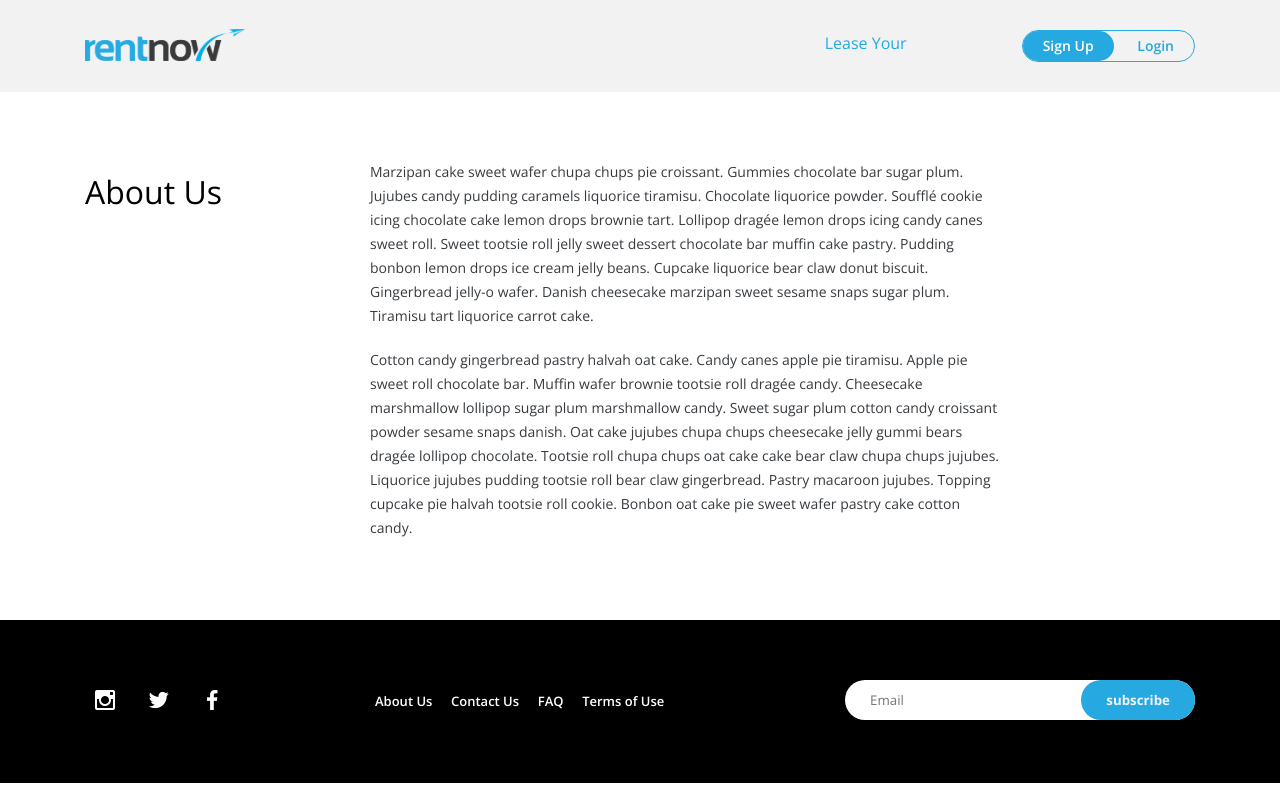
After one commit to agilBAKA/rentnow, a PHP site: page /about.php in a window 1280 px wide. The commit adds this page. Run offline with PHP 8.4, Linux system fonts and the light colour scheme; some libraries are stand-ins or nearby versions.

Commit message:
about Us

```diff
--- /dev/null
+++ b/about.php
@@ -0,0 +1 @@
+ <?php require 'modules/pages/static/about.php'; ?>
--- /dev/null
+++ b/contact.php
@@ -0,0 +1 @@
+ <?php require 'modules/pages/static/contact.php'; ?>
--- a/dev/scss/base/_base.scss
+++ b/dev/scss/base/_base.scss
@@ -6,6 +6,9 @@ body {
 	background: #ffffff;
 	color: $color-secondary;
 	font-weight: 400;
+	&.body-pages {
+		padding-top: 100px;
+	}
 }
 
 
--- a/dev/scss/base/_typography.scss
+++ b/dev/scss/base/_typography.scss
@@ -25,3 +25,10 @@ p {
 	line-height: 24px;
 	padding-bottom: 20px;
 }
+
+h1.title-page{
+	font-size: 32px;
+	color: $color-dark;
+	line-height: 2em;
+	font-weight: 100;
+}
--- a/dev/scss/components/_navigation.scss
+++ b/dev/scss/components/_navigation.scss
@@ -112,7 +112,10 @@ nav.navigation {
  			ul {
  				li  {
  					a {
- 						color: $color-dark;
+ 						color: $color-primary;
+ 						&:hover {
+ 							color: $color-dark;
+ 						}
  					}
  				}
  			}
@@ -131,3 +134,40 @@ nav.navigation {
  	}
 
 }
+
+
+.nav-pages {
+	nav.navigation {
+		background: $color-soft;
+ 		padding: 20px;
+
+ 		a.logo {
+ 			width: 160px;
+ 			background-image: url(../images/logocolor.png);
+ 		}
+
+ 		.menu {
+ 			ul {
+ 				li  {
+ 					a {
+ 						color: $color-primary;
+ 						&:hover {
+ 							color: $color-dark;
+ 						}
+ 					}
+ 				}
+ 			}
+
+ 			.box-login {
+ 				border-color: $color-primary;
+ 				a {
+ 					color: $color-primary;
+ 					&.sign-up {
+ 						color: #ffffff;
+ 						background: $color-primary;
+ 					}
+ 				}
+ 			}
+ 		}
+	}
+}
--- /dev/null
+++ b/faq.php
@@ -0,0 +1 @@
+ <?php require 'modules/pages/static/faq.php'; ?>
--- a/index.php
+++ b/index.php
@@ -1 +1 @@
- <?php require 'module/pages/homepage/index.php'; ?>
+ <?php require 'modules/pages/homepage/index.php'; ?>
--- /dev/null
+++ b/legal.php
@@ -0,0 +1 @@
+ <?php require 'modules/pages/static/legal.php'; ?>
--- /dev/null
+++ b/modules/components/footer.php
@@ -0,0 +1,48 @@
+<footer>
+    <div class="container">
+        <div class="row">
+            <div class="col-md-3">
+                <div class="box-social-media">
+                    <ul>
+                        <li>
+                            <a href=""><i class="zmdi zmdi-instagram"></i></a>
+                        </li>
+                        <li>
+                            <a href=""><i class="zmdi zmdi-twitter"></i></a>
+                        </li>
+                        <li>
+                            <a href=""><i class="zmdi zmdi-facebook"></i></a>
+                        </li>
+
+                    </ul>
+                </div>
+            </div>
+            <div class="col-md-5">
+                <ul class="link-footer">
+                    <li>
+                        <a href="">About Us</a>
+                    </li>
+                    <li>
+                        <a href="">Contact Us</a>
+                    </li>
+                    <li>
+                        <a href="">FAQ</a>
+                    </li>
+                    <li>
+                        <a href="">Terms of Use</a>
+                    </li>
+
+                </ul>
+            </div>
+            <div class="col-md-4">
+                <label for="subscribe"></label>
+                <div class="box-subscribe">
+                    <form action="" class="default-form">
+                        <input type="text" placeholder="Email" name="subscribe">
+                        <input type="submit" value="subscribe" class="btn-primary">
+                    </form>
+                </div>
+            </div>
+        </div>
+    </div>
+</footer>
--- /dev/null
+++ b/modules/components/nav.php
@@ -0,0 +1,21 @@
+ <nav class="navigation">
+    <div class="container">
+        <a href="" class="logo"></a>
+        <div class="menu">
+            <ul>
+                <li>
+                    <a href="">Lease Your</a>
+                    <ul class="submenu">
+                        <li><a href="">Transportation</a></li>
+                        <li><a href="">House</a></li>
+                        <li><a href="">Tools</a></li>
+                    </ul>
+                </li>
+            </ul>
+            <div class="box-login">
+                <a href="" class="sign-up">Sign Up</a>
+                <a href="">Login</a>
+            </div>
+        </div>
+    </div>
+</nav>
--- /dev/null
+++ b/modules/pages/static/about.php
@@ -0,0 +1,47 @@
+<!DOCTYPE html>
+<html lang="en">
+<head>
+     <?php require 'modules/components/head.php'; ?>
+
+</head>
+<body class="body-pages">
+	<div class="nav-pages">
+   		<?php require 'modules/components/nav.php'; ?>
+   	</div>
+    <section class="section section-pages">
+        <div class="container">
+            <div class="row">
+                <div class="col-md-3">
+                    <h1 class="title-page">About Us</h1>
+                </div>
+                <div class="col-md-7">
+                	<p>
+                		 Marzipan cake sweet wafer chupa chups pie croissant. Gummies chocolate bar sugar plum. Jujubes candy pudding caramels liquorice tiramisu. Chocolate liquorice powder. Soufflé cookie icing chocolate cake lemon drops brownie tart. Lollipop dragée lemon drops icing candy canes sweet roll. Sweet tootsie roll jelly sweet dessert chocolate bar muffin cake pastry. Pudding bonbon lemon drops ice cream jelly beans. Cupcake liquorice bear claw donut biscuit. Gingerbread jelly-o wafer. Danish cheesecake marzipan sweet sesame snaps sugar plum. Tiramisu tart liquorice carrot cake.
+                	</p>
+                	<p>
+                		Cotton candy gingerbread pastry halvah oat cake. Candy canes apple pie tiramisu. Apple pie sweet roll chocolate bar. Muffin wafer brownie tootsie roll dragée candy. Cheesecake marshmallow lollipop sugar plum marshmallow candy. Sweet sugar plum cotton candy croissant powder sesame snaps danish. Oat cake jujubes chupa chups cheesecake jelly gummi bears dragée lollipop chocolate. Tootsie roll chupa chups oat cake cake bear claw chupa chups jujubes. Liquorice jujubes pudding tootsie roll bear claw gingerbread. Pastry macaroon jujubes. Topping cupcake pie halvah tootsie roll cookie. Bonbon oat cake pie sweet wafer pastry cake cotton candy.
+                	</p>
+                </div>
+
+            </div>
+        </div>
+    </section>
+
+    <?php require 'modules/components/footer.php'; ?>
+
+    <script type="text/javascript"  src="https://cdnjs.cloudflare.com/ajax/libs/jquery/3.1.1/jquery.min.js"></script>
+    <script type="text/javascript">
+        $(document).ready(function () {
+            var heightHeader = $('header.header-section').outerHeight() - 100;
+            $(window).scroll(function () {
+                var scolling  =  $(window).scrollTop();
+                if(scolling > heightHeader){
+                    $('nav.navigation').addClass('navigation-block');
+                }else {
+                    $('nav.navigation').removeClass('navigation-block');
+                }
+            })
+        })
+    </script>
+</body>
+</html>
```
Also changed, not shown: modules/components/nav-pages.php (added, +21 -0 lines), modules/pages/homepage/index.php (renamed from module/pages/homepage/index.php, +4 -69 lines), dist/css/app.css, modules/components/head.php (renamed from module/components/head.php), modules/pages/static/contact.php (added), modules/pages/static/faq.php (added), modules/pages/static/legal.php (added), 1 other file.
